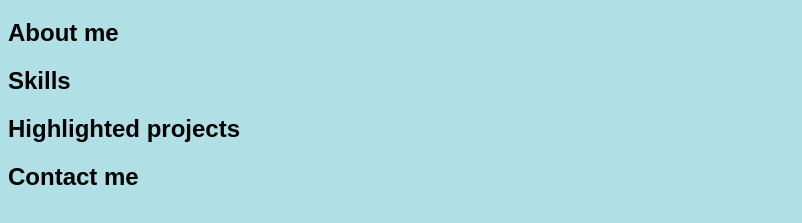
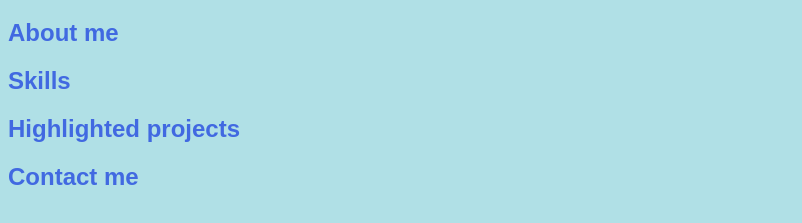
Before and after one commit to Jaime-Not-Jamie/Jaime-Not-Jamie.github.io, a plain HTML site: page index.html in a window 1280 px wide. Shown: the part 61-284 px from the top of the page, without its empty margins (0-802 px from the left). Drawn offline with Linux system fonts and the light colour scheme.

Commit message:
color change

```diff
--- a/styles.css
+++ b/styles.css
@@ -2,7 +2,10 @@ body {
     background: powderblue;
     font-family: Arial, Helvetica, sans-serif;
     }
-    h1 {
-    color: royalblue;
-    text-align: center;
+    h1{
+        color: royalblue;
+        text-align: center;
     }
+    h2{
+        color:royalblue;
+    }
```
